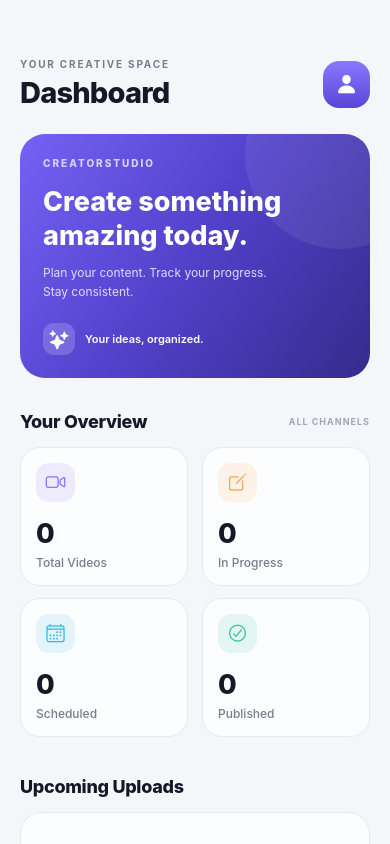
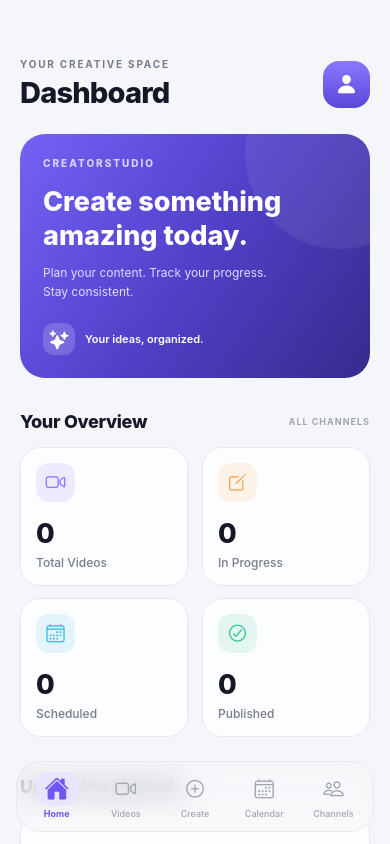
Before and after one commit to TSupasan/CreatorStudio, a React Native app: screen / in a window 390 px wide. Built offline with nearby package versions, Linux system fonts and the light colour scheme.

Commit message:
Add custom bottom tab navigation

```diff
--- /dev/null
+++ b/src/components/ComingSoonScreen.js
@@ -0,0 +1,106 @@
+
+import React from 'react';
+
+import {
+  View,
+  Text,
+  StyleSheet,
+} from 'react-native';
+
+import { Ionicons } from '@expo/vector-icons';
+import { useTheme } from '../theme/ThemeContext';
+
+export default function ComingSoonScreen({ title, icon }) {
+  const { colors } = useTheme();
+
+  return (
+    <View
+      style={[
+        styles.container,
+        { backgroundColor: colors.background },
+      ]}
+    >
+      <View
+        style={[
+          styles.iconContainer,
+          { backgroundColor: colors.primaryLight },
+        ]}
+      >
+        <Ionicons
+          name={icon}
+          size={38}
+          color={colors.primary}
+        />
+      </View>
+
+      <Text style={[styles.title, { color: colors.text }]}>
+        {title}
+      </Text>
+
+      <Text
+        style={[
+          styles.description,
+          { color: colors.textSecondary },
+        ]}
+      >
+        This workspace is being prepared.
+        Your creative journey starts here.
+      </Text>
+
+      <View
+        style={[
+          styles.badge,
+          { backgroundColor: colors.surfaceSecondary },
+        ]}
+      >
+        <Text style={[styles.badgeText, { color: colors.primary }]}>
+          COMING SOON
+        </Text>
+      </View>
+    </View>
+  );
+}
+
+const styles = StyleSheet.create({
+  container: {
+    flex: 1,
+    alignItems: 'center',
+    justifyContent: 'center',
+    padding: 30,
+  },
+
+  iconContainer: {
+    width: 85,
+    height: 85,
+    borderRadius: 28,
+    alignItems: 'center',
+    justifyContent: 'center',
+    marginBottom: 22,
+  },
+
+  title: {
+    fontSize: 25,
+    fontWeight: '800',
+  },
+
+  description: {
+    fontSize: 14,
+    textAlign: 'center',
+    lineHeight: 22,
+    marginTop: 10,
+    maxWidth: 270,
+  },
+
+  badge: {
+    paddingHorizontal: 16,
+    paddingVertical: 9,
+    borderRadius: 20,
+    marginTop: 22,
+  },
+
+  badgeText: {
+    fontSize: 10,
+    fontWeight: '800',
+    letterSpacing: 1.2,
+  },
+});
--- a/src/navigation/AppNavigator.js
+++ b/src/navigation/AppNavigator.js
@@ -1,23 +1,68 @@
 
 import React from 'react';
-import { createNativeStackNavigator } from '@react-navigation/native-stack';
+
+import { createBottomTabNavigator } from '@react-navigation/bottom-tabs';
 
 import DashboardScreen from '../screens/DashboardScreen';
+import CustomTabBar from './CustomTabBar';
+import ComingSoonScreen from '../components/ComingSoonScreen';
 
-const Stack = createNativeStackNavigator();
+const Tab = createBottomTabNavigator();
 
 export default function AppNavigator() {
   return (
-    <Stack.Navigator
+    <Tab.Navigator
+      initialRouteName="Home"
+      tabBar={props => <CustomTabBar {...props} />}
       screenOptions={{
         headerShown: false,
         animation: 'fade',
       }}
     >
-      <Stack.Screen
-        name="Dashboard"
+      <Tab.Screen
+        name="Home"
         component={DashboardScreen}
       />
-    </Stack.Navigator>
+
+      <Tab.Screen
+        name="Videos"
+        children={() => (
+          <ComingSoonScreen
+            title="My Videos"
+            icon="videocam-outline"
+          />
+        )}
+      />
+
+      <Tab.Screen
+        name="Create"
+        children={() => (
+          <ComingSoonScreen
+            title="Create Project"
+            icon="add-circle-outline"
+          />
+        )}
+      />
+
+      <Tab.Screen
+        name="Calendar"
+        children={() => (
+          <ComingSoonScreen
+            title="Upload Calendar"
+            icon="calendar-outline"
+          />
+        )}
+      />
+
+      <Tab.Screen
+        name="Channels"
+        children={() => (
+          <ComingSoonScreen
+            title="My Channels"
+            icon="people-outline"
+          />
+        )}
+      />
+    </Tab.Navigator>
   );
 }
--- /dev/null
+++ b/src/navigation/CustomTabBar.js
@@ -0,0 +1,230 @@
+
+import React, { useEffect, useRef } from 'react';
+
+import {
+  View,
+  Text,
+  Pressable,
+  StyleSheet,
+  Animated,
+  Platform,
+} from 'react-native';
+
+import { Ionicons } from '@expo/vector-icons';
+import { BlurView } from 'expo-blur';
+import { useTheme } from '../theme/ThemeContext';
+
+const tabs = [
+  {
+    name: 'Home',
+    label: 'Home',
+    icon: 'home-outline',
+    activeIcon: 'home',
+  },
+  {
+    name: 'Videos',
+    label: 'Videos',
+    icon: 'videocam-outline',
+    activeIcon: 'videocam',
+  },
+  {
+    name: 'Create',
+    label: 'Create',
+    icon: 'add-circle-outline',
+    activeIcon: 'add-circle',
+  },
+  {
+    name: 'Calendar',
+    label: 'Calendar',
+    icon: 'calendar-outline',
+    activeIcon: 'calendar',
+  },
+  {
+    name: 'Channels',
+    label: 'Channels',
+    icon: 'people-outline',
+    activeIcon: 'people',
+  },
+];
+
+function TabItem({ route, index, isFocused, onPress, colors }) {
+  const animation = useRef(
+    new Animated.Value(isFocused ? 1 : 0)
+  ).current;
+
+  useEffect(() => {
+    Animated.spring(animation, {
+      toValue: isFocused ? 1 : 0,
+      useNativeDriver: true,
+      tension: 70,
+      friction: 8,
+    }).start();
+  }, [isFocused, animation]);
+
+  const scale = animation.interpolate({
+    inputRange: [0, 1],
+    outputRange: [1, 1.13],
+  });
+
+  const iconColor = isFocused
+    ? colors.primary
+    : colors.textMuted;
+
+  const iconName = isFocused
+    ? route.activeIcon
+    : route.icon;
+
+  return (
+    <Pressable
+      onPress={onPress}
+      style={styles.tabItem}
+      accessibilityRole="button"
+      accessibilityLabel={route.label}
+      accessibilityState={{ selected: isFocused }}
+    >
+      <Animated.View
+        style={[
+          styles.iconContainer,
+          {
+            transform: [{ scale }],
+            backgroundColor: isFocused
+              ? colors.primaryLight
+              : 'transparent',
+          },
+        ]}
+      >
+        <Ionicons
+          name={iconName}
+          size={22}
+          color={iconColor}
+        />
+      </Animated.View>
+
+      <Text
+        style={[
+          styles.tabLabel,
+          {
+            color: isFocused
+              ? colors.primary
+              : colors.textMuted,
+            fontWeight: isFocused ? '700' : '500',
+          },
+        ]}
+      >
+        {route.label}
+      </Text>
+    </Pressable>
+  );
+}
+
+export default function CustomTabBar({
+  state,
+  descriptors,
+  navigation,
+}) {
+  const { colors, isDark } = useTheme();
+
+  return (
+    <View style={styles.wrapper}>
+      <BlurView
+        intensity={isDark ? 55 : 75}
+        tint={isDark ? 'dark' : 'light'}
+        style={[
+          styles.tabBar,
+          {
+            borderColor: colors.border,
+            backgroundColor: colors.tabBar,
+          },
+        ]}
+      >
+        {state.routes.map((route, index) => {
+          const isFocused = state.index === index;
+
+          const tab = tabs.find(
+            item => item.name === route.name
+          );
+
+          if (!tab) return null;
+
+          const onPress = () => {
+            const event = navigation.emit({
+              type: 'tabPress',
+              target: route.key,
+              canPreventDefault: true,
+            });
+
+            if (!isFocused && !event.defaultPrevented) {
+              navigation.navigate(route.name);
+            }
+          };
+
+          return (
+            <TabItem
+              key={route.key}
+              route={tab}
+              index={index}
+              isFocused={isFocused}
+              onPress={onPress}
+              colors={colors}
+            />
+          );
+        })}
+      </BlurView>
+    </View>
+  );
+}
+
+const styles = StyleSheet.create({
+  wrapper: {
+    position: 'absolute',
+    bottom: Platform.OS === 'ios' ? 18 : 12,
+    left: 16,
+    right: 16,
+  },
+
+  tabBar: {
+    flexDirection: 'row',
+    alignItems: 'center',
+    justifyContent: 'space-around',
+    paddingVertical: 10,
+    paddingHorizontal: 5,
+    borderRadius: 25,
+    borderWidth: 1,
+    overflow: 'hidden',
+
+    ...Platform.select({
+      ios: {
+        shadowColor: '#000000',
+        shadowOpacity: 0.12,
+        shadowRadius: 18,
+        shadowOffset: {
+          width: 0,
+          height: 7,
+        },
+      },
+      android: {
+        elevation: 10,
+      },
+    }),
+  },
+
+  tabItem: {
+    flex: 1,
+    alignItems: 'center',
+    justifyContent: 'center',
+    gap: 4,
+    paddingVertical: 2,
+  },
+
+  iconContainer: {
+    width: 38,
+    height: 30,
+    borderRadius: 12,
+    alignItems: 'center',
+    justifyContent: 'center',
+  },
+
+  tabLabel: {
+    fontSize: 9,
+  },
+});
```
